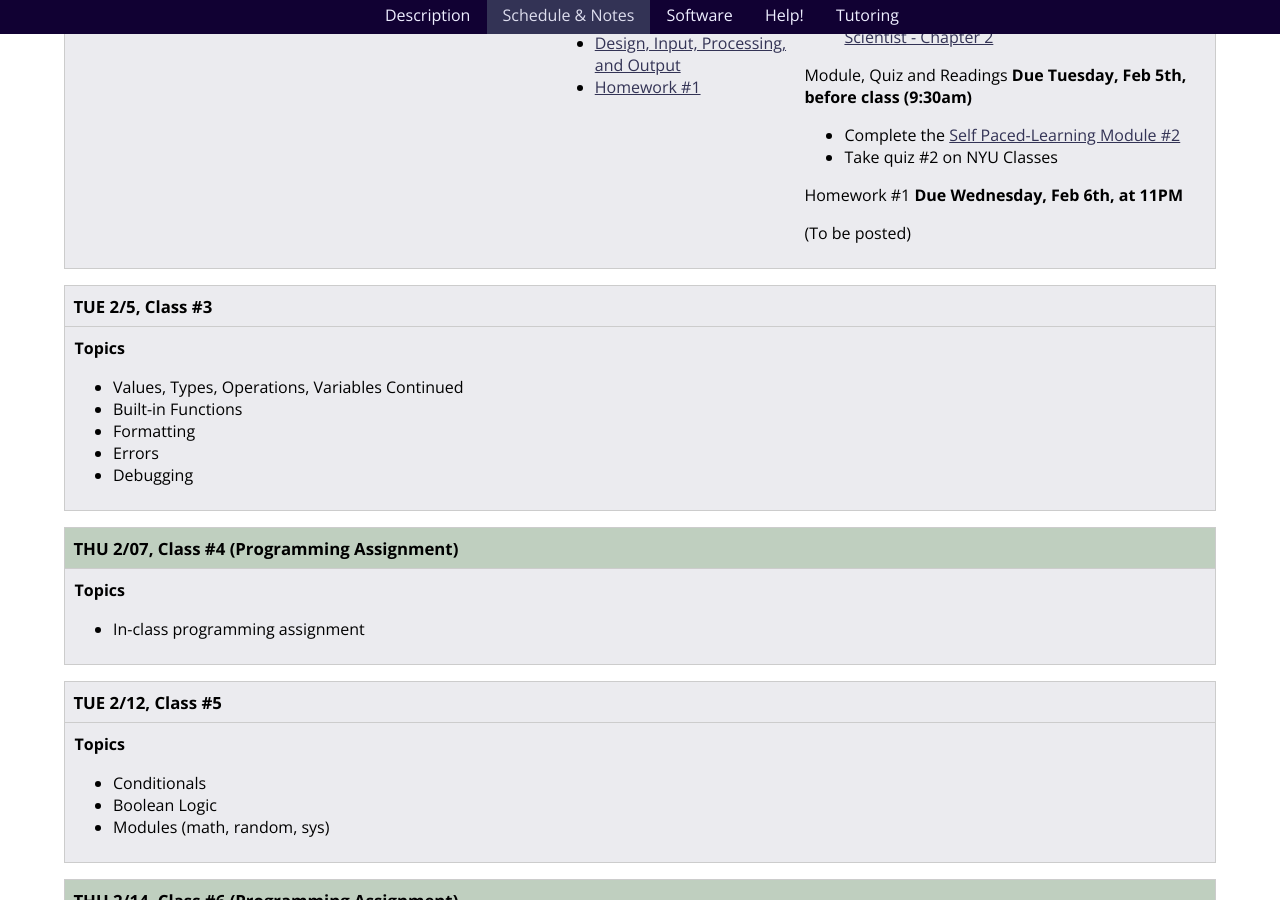
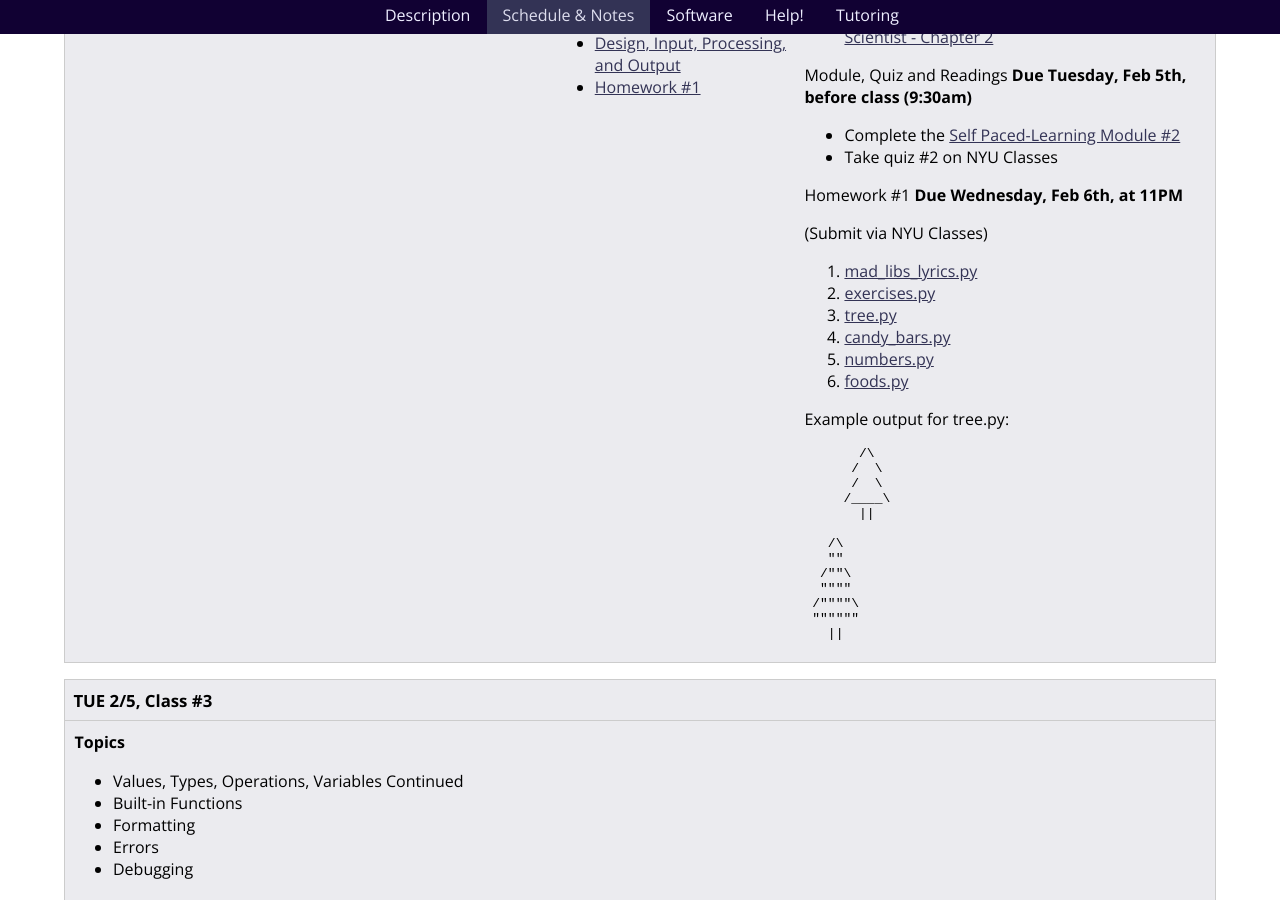
Before and after one commit to foureyes/csci-ua.0002-fall2019-002-008, a Jekyll site: the page built from schedule.markdown, in a window 1280 px wide and 900 px high, scrolled down 695 px. Built offline with Jekyll 4.4.1, drawn with Linux system fonts in a browser that asks for light colours.

Commit message:
add hw 1

```diff
--- a/_includes/classes/02/materials.markdown
+++ b/_includes/classes/02/materials.markdown
@@ -40,9 +40,6 @@ Module, Quiz and Readings __Due Tuesday, Feb 5th, before class (9:30am)__
 
 Homework #1 __Due Wednesday, Feb 6th, at 11PM__
 
-(To be posted)
-
-{% comment %}
 (Submit via NYU Classes)
 
 1. [mad_libs_lyrics.py](homework/hw01/mad_libs_lyrics.py)
@@ -70,5 +67,4 @@ Example output for tree.py:
    ||
 </pre>
 <!--_-->
-{% endcomment %}
 </article>
```
